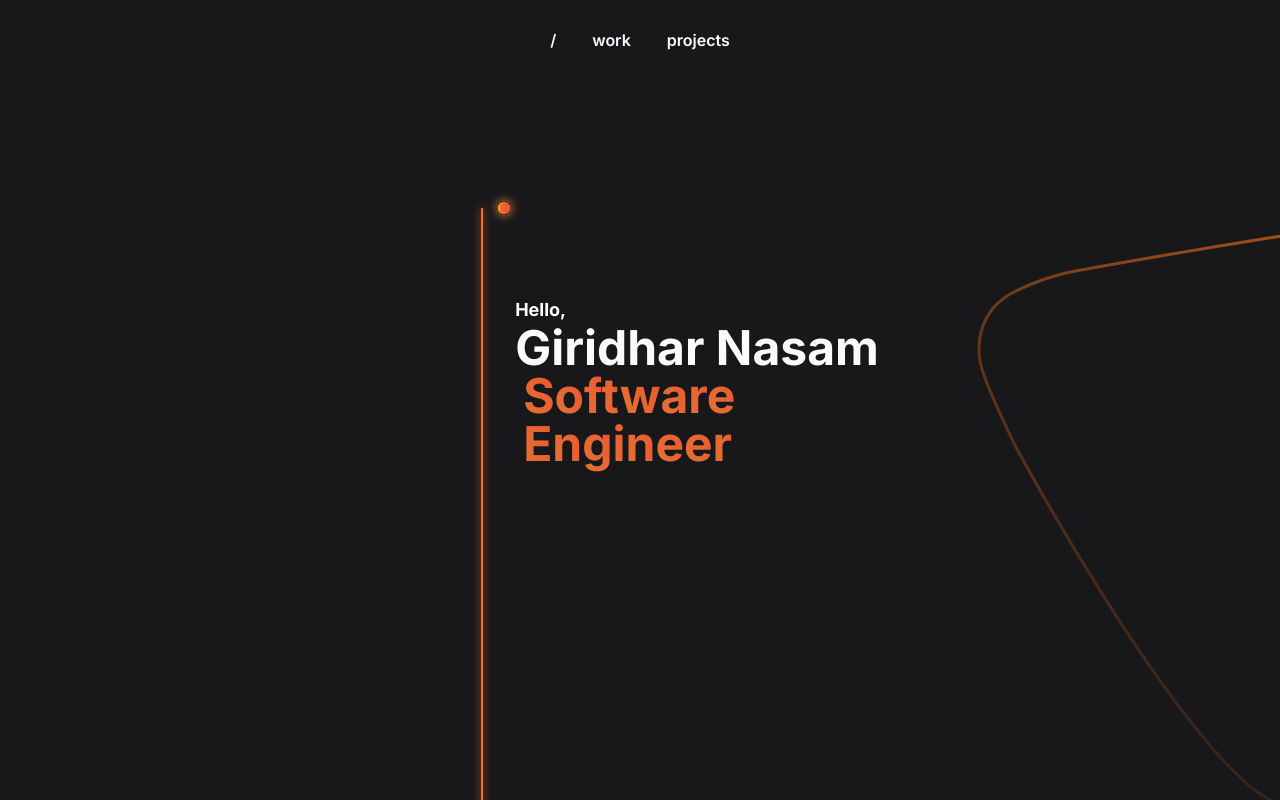
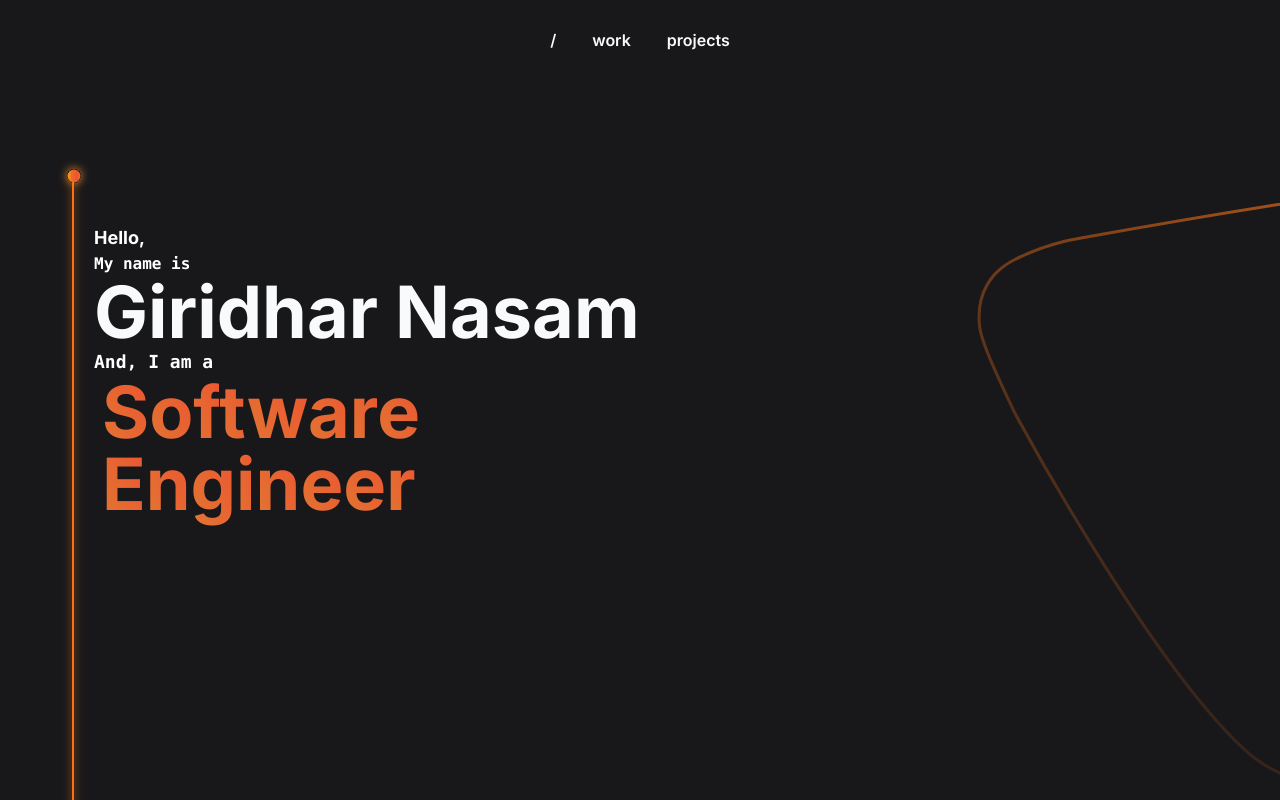
Before and after one commit to giripatel/portfolio, a Next.js app: page / in a window 1280 px wide. Shown: the top 800 px of the page. Built offline with nearby package versions, Linux system fonts and the light colour scheme.

Commit message:
Add responsiveness

```diff
--- a/src/app/components/FilpWordsModel.tsx
+++ b/src/app/components/FilpWordsModel.tsx
@@ -6,7 +6,7 @@ export function FlipWordsModel() {
 
   return (
     // <div className="h-[40rem] flex justify-center items-center px-4">
-      <div className="relative mx-auto text-5xl font-bold ">
+      <div className="relative mx-auto text-4xl md:text-5xl lg:text-6xl xl:text-7xl font-bold ">
         <FlipWords className="absolute bg-gradient-to-tr from-[#e17731] to-[#ed5332] text-transparent bg-clip-text" words={words} />
       </div>
     // {/* </div> */}
--- a/src/app/components/ProfileSection.tsx
+++ b/src/app/components/ProfileSection.tsx
@@ -4,45 +4,45 @@ import Image from "next/image";
 import React from "react";
 import SVG_PIN from "../../../public/asset 5.svg";
 import useWindowDimensions from "../hooks/useWindowDimensions";
-import { FlipWords } from "./ui/filp-words";
 import { FlipWordsModel } from "./FilpWordsModel";
-
 
 const ProfileSection = () => {
 
+  const width = useWindowDimensions();
 
   return (
     <section>
-      <div className="flex w-full md:justify-center">
-        <div className="flex ">
-          <div className="flex relative sm:left-36 top-10 md:top-32">
-            <div className="relative w-8 -top-4 left-4 sm:left-[2.4rem] z-10">
+      <div className="flex w-full">
+        <div className="flex">
+          <div className="flex relative top-10 md:top-24">
+            <div className="relative w-8 -top-4 left-4 sm:left-[1.1rem] z-10">
               <Image src={SVG_PIN} alt="ball" />
             </div>
             <div className="relative bg-[#F87216] w-[2px] min-h-screen">
               <div className="absolute inset-0 bg-[#F87216] blur-sm "></div>
               <div className="bg-[#F87216] h-full relative"></div>
             </div>
-            {/* <div className="relative mx-6 bg-[#F87216] w-[2px] min-h-screen">
-              <div className="absolute inset-0 bg-[#F87216] blur-sm "></div>
-              <div className="bg-[#F87216] h-full relative"></div>
-            </div> */}
           </div>
-          {/* </div> */}
-          <div className="w-full md:mx-24 md:pt-10 flex flex-col sm:flex-row z-20">
-            <div className="pt-44 ps-6 md:ps-20 ">
-              <p className="text-lg font-bold text-white">Hello,</p>
-              <p className="text-5xl font-bold text-slate-50">Giridhar Nasam</p>
+          <div className="w-full lg:w-[56rem] xl:w-[70rem] lg:justify-between xl:pt-0 md:pt-10 flex flex-col sm:flex-row z-20">
+            <div className="pt-20 md:pt-28 lg:pt-36 ps-6 md:ps-5">
+              <p className="text-lg font-bold text-white  lg:text-lg">Hello,</p>
+              <pre className="text-white md:font-bold">My name is</pre>
+              <p className="text-4xl md:text-5xl lg:text-6xl xl:text-7xl font-bold text-slate-50">Giridhar Nasam</p>
+              <pre className="text-white lg:text-lg md:font-bold">And, I am a</pre>
+              <div className="w-fit h-fit ">
               <FlipWordsModel  />
-              {/* <p className="text-4xl font-bold bg-gradient-to-tr from-[#f87216] to-[#ed5332] text-transparent bg-clip-text">Full Stack Developer </p> */}
+              </div>
             </div>
-            {/* <div className="z-30 pe-8 w-96 rounded-sm bg-yellow-400">
+            { width > 640 ? <div className="sm:w-[16rem] sm:mt-28 sm:ms-10 md:w-80 xl:w-96 z-10 xl:pe-0 sm:pe-8 rounded-sm">
               <img
                 className="rounded-md"
                 src="https://cloud.appwrite.io/v1/storage/buckets/66ba286300378c0dc13e/files/66ba288d0014f948c1e4/view?project=656f77824f9395e906e9&mode=admin"
                 alt=""
               />
-            </div> */}
+            </div>: ""}
+
+            {/* BACKGROUND ORANGE */}
+            {/* <div className="bg-[#F87216] w-20 h-10 blur-xl opacity-80"></div> */}
           </div>
         </div>
       </div>
--- a/src/app/components/SideStrings.tsx
+++ b/src/app/components/SideStrings.tsx
@@ -9,8 +9,8 @@ const SideStrings = () => {
   const width = useWindowDimensions();
   return (
     <div>
-      <div className="absolute flex justify-between w-full top-48">
-        {width > 750 ? (
+      <div className="absolute flex justify-between w-full top-40">
+        {width > 768 ? (
           <div className="flex  w-full justify-between">
             <Image src={SVG1} alt="svg1" />
             <Image src={SVG2} alt="svg1" />
--- a/src/app/page.tsx
+++ b/src/app/page.tsx
@@ -13,8 +13,10 @@ export default function Home() {
       <Appbar />
       <SideStrings />
       {/* <div className="w-full px-16 min-h-screen pt-5 relative max-w-[1256px]"> */}
-      <div className="">
+      <div className="w-ful flex justify-center">
+      <div className="max-w-[1200px] w-full justify-center">
         <ProfileSection />
+      </div>
       </div>
     </main>
   );
```
